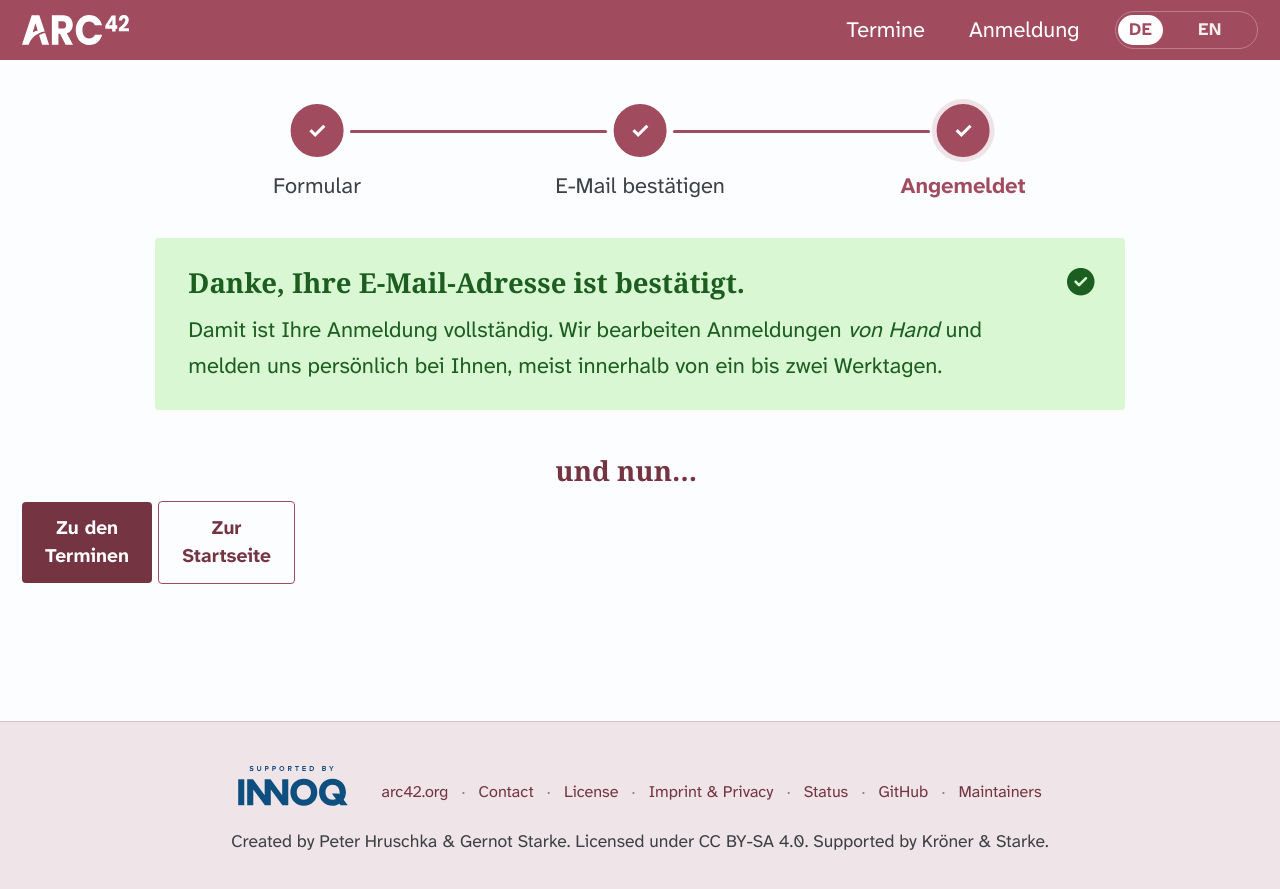
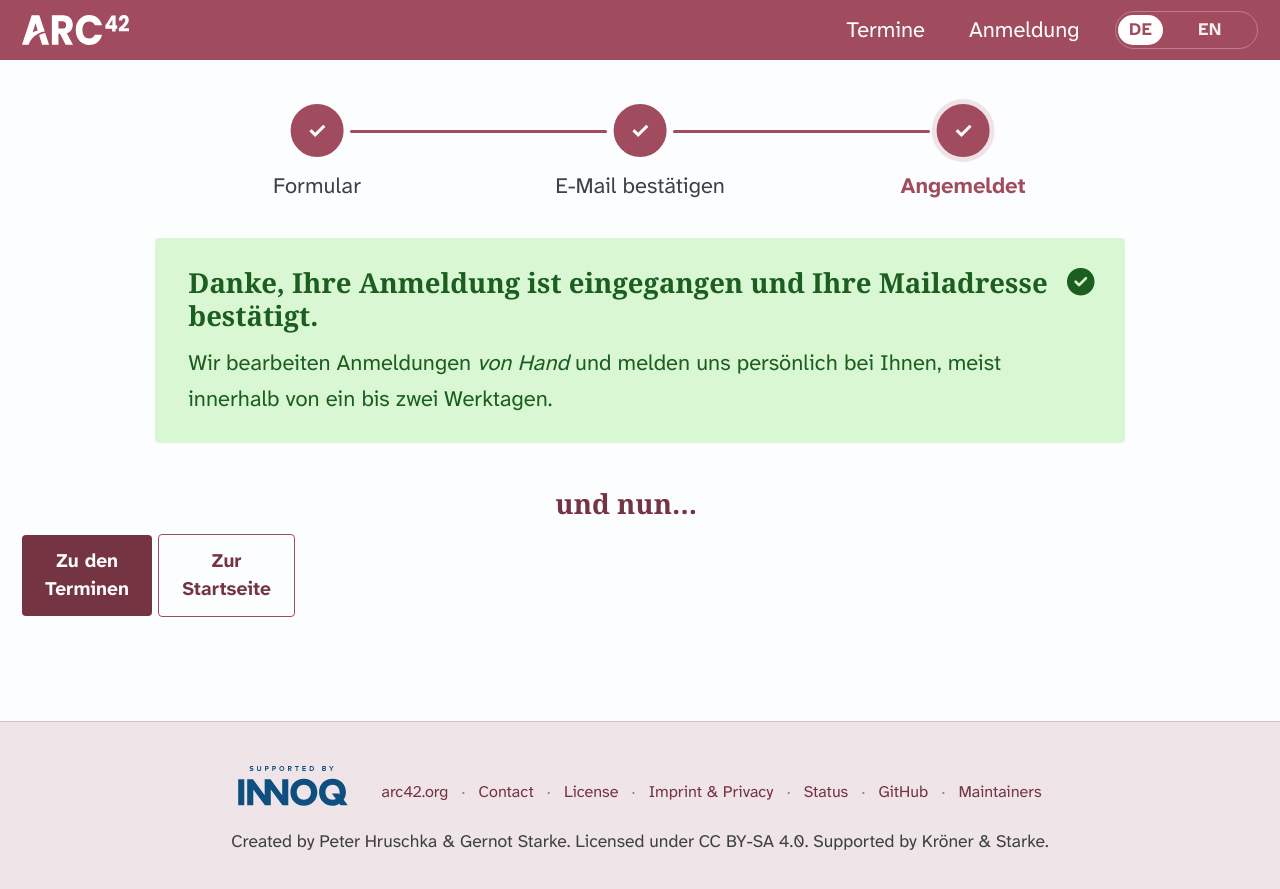
Before and after one commit to arc42/trainings.arc42.org-site, a Jekyll site: the page built from _pages/anmeldung-bestaetigt.md, in a window 1280 px wide. Shown: the top 889 px of the page. Built offline with Jekyll 4.4.1, drawn with Linux system fonts in a browser that asks for light colours; cached includes are drawn as plain includes; some web fonts are replaced.

Commit message:
fix: confirmed page says the registration has arrived and the address is confirmed
"Danke, Ihre Anmeldung ist eingegangen und Ihre Mailadresse bestätigt."
and the English equivalent, as Gernot worded it.

Co-Authored-By: Claude Opus 5.5 <noreply@anthropic.com>

```diff
--- a/_pages/anmeldung-bestaetigt.md
+++ b/_pages/anmeldung-bestaetigt.md
@@ -12,9 +12,9 @@ sitemap: false
 {% include registration-steps.html lang="de" %}
 
 <div class="form-outcome form-outcome--success" markdown="1">
-### Danke, Ihre E-Mail-Adresse ist bestätigt.
+### Danke, Ihre Anmeldung ist eingegangen und Ihre Mailadresse bestätigt.
 
-Damit ist Ihre Anmeldung vollständig. Wir bearbeiten Anmeldungen _von Hand_ und melden uns persönlich bei Ihnen, meist innerhalb von ein bis zwei Werktagen.
+Wir bearbeiten Anmeldungen _von Hand_ und melden uns persönlich bei Ihnen, meist innerhalb von ein bis zwei Werktagen.
 </div>
 
 ### und nun...
```
Also changed, not shown: _pages/registration-confirmed.md (+2 -2 lines).
